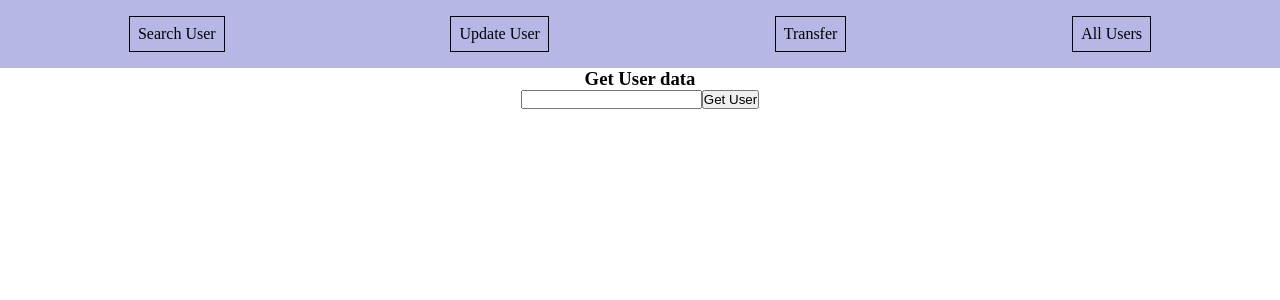
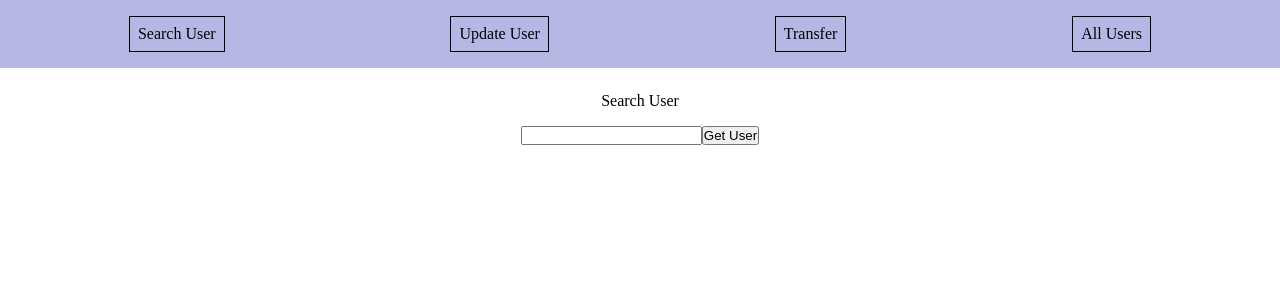
Before and after one commit to saar120/bank-manager, a React (Create React App) app in the folder client/: page / in a window 1280 px wide. Shown: the top 300 px of the page. Built offline with nearby package versions, Linux system fonts and the light colour scheme; no server answers.

Commit message:
search user page setup

```diff
--- a/client/src/App.jsx
+++ b/client/src/App.jsx
@@ -1,7 +1,7 @@
 import { BrowserRouter as Router, Routes, Route } from "react-router-dom";
 import "./App.css";
 import Navbar from "./components/Navbar";
-import MainPage from "./pages/Main.page";
+import SearchUserPage from "./pages/SearchUser.page";
 
 function App() {
   return (
@@ -9,7 +9,7 @@
       <Router>
         <Navbar />
         <Routes>
-          <Route path="/" element={<MainPage />} />
+          <Route path="/" element={<SearchUserPage />} />
           <Route path="/transfer" />
           <Route path="/allusers" />
           <Route path="/update" />
--- a/client/src/components/InputForm.jsx
+++ b/client/src/components/InputForm.jsx
@@ -1,13 +1,18 @@
 import React, { useState } from "react";
 
-export default function InputForm({ getUser }) {
+export default function InputForm({ callback }) {
   const [searchTerm, setSearchTerm] = useState("");
+
+  const getHandler = () => {
+    callback(searchTerm);
+    setSearchTerm("");
+  };
+
   return (
     <div>
-      <h3>Get User data</h3>
       <div className="form">
         <input value={searchTerm} onChange={(e) => setSearchTerm(e.target.value)} type="text" />
-        <button onClick={() => getUser(searchTerm)}>Get User</button>
+        <button onClick={getHandler}>Get User</button>
       </div>
     </div>
   );
--- a/client/src/pages/Main.page.jsx
+++ /dev/null
@@ -1,23 +0,0 @@
-import React, { useState } from "react";
-import { getUserById } from "../api/users";
-import InputForm from "../components/InputForm";
-
-export default function MainPage() {
-  const [user, setUser] = useState(null);
-
-  const getUser = async (id) => {
-    if (!id) return;
-    try {
-      const { user } = await getUserById(id);
-      setUser(user);
-    } catch (error) {
-      console.error(error.response.data.error || "Error");
-    }
-  };
-
-  return (
-    <div>
-      <InputForm getUser={getUser} />
-    </div>
-  );
-}
--- /dev/null
+++ b/client/src/pages/SearchUser.page.jsx
@@ -0,0 +1,31 @@
+import React, { useState } from "react";
+import SearchUserPageStyled from "./pages.styled/SearchUser.styled";
+import { getUserById } from "../api/users";
+import InputForm from "../components/InputForm";
+
+export default function SearchUser() {
+  const [user, setUser] = useState(null);
+  const [errorMessage, setErrorMessage] = useState("");
+
+  const getUser = async (id) => {
+    if (!id) return;
+    try {
+      const { user } = await getUserById(id);
+      setErrorMessage("");
+      setUser(user);
+    } catch (error) {
+      setUser(null);
+      console.error(error.response.data.error || "Error");
+      setErrorMessage(error.response.data.error || "Error");
+    }
+  };
+
+  return (
+    <SearchUserPageStyled>
+      <div className="header">Search User</div>
+      <InputForm callback={getUser} />
+      {user && <div>{user._id}</div>}
+      {errorMessage && <div>{errorMessage}</div>}
+    </SearchUserPageStyled>
+  );
+}
--- /dev/null
+++ b/client/src/pages/pages.styled/SearchUser.styled.js
@@ -0,0 +1,10 @@
+import styled from "styled-components";
+
+const SearchUserPageStyled = styled.div`
+  display: flex;
+  flex-direction: column;
+  gap: 1rem;
+  margin: 1.5rem;
+`;
+
+export default SearchUserPageStyled;
```
